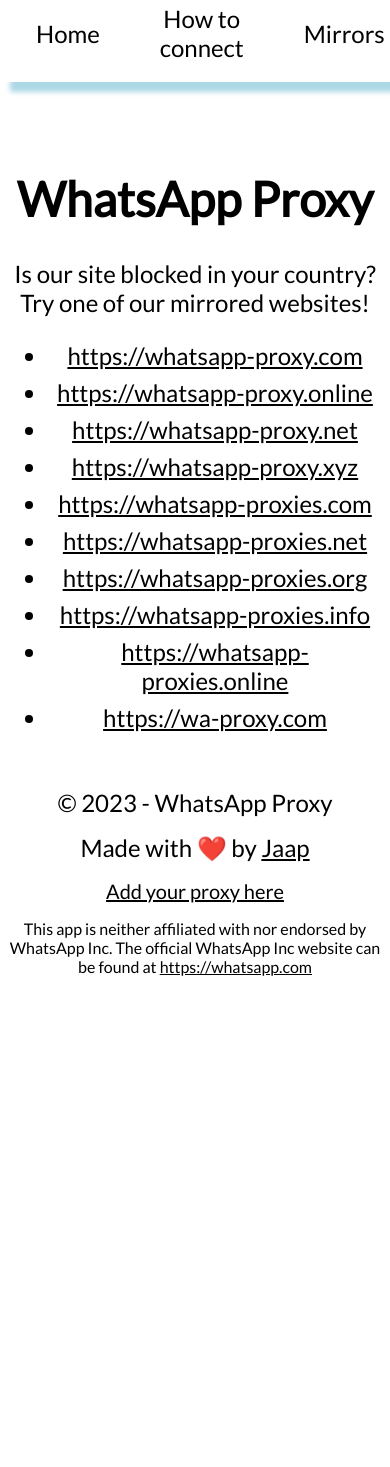
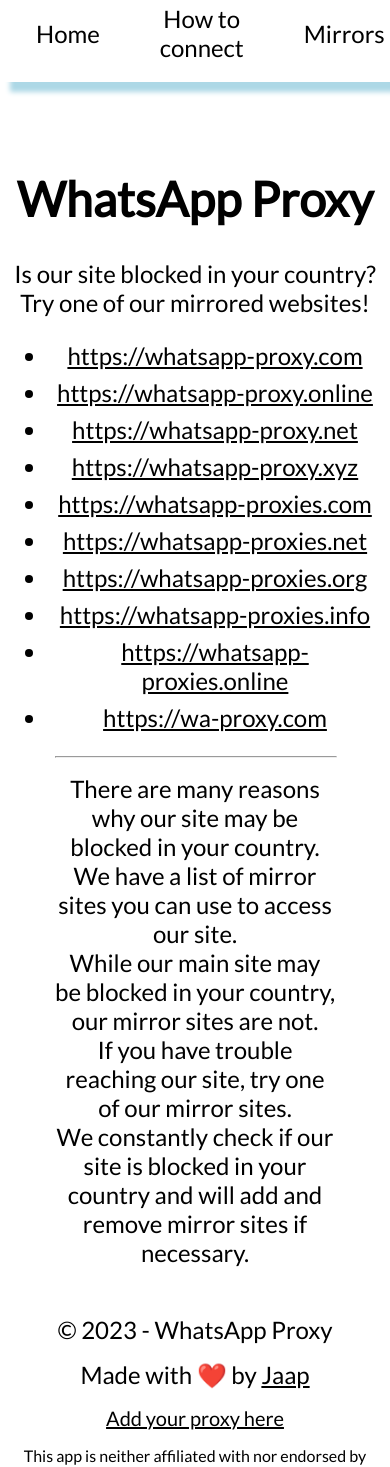
Before and after one commit to WhatsApp-Proxy/whatsapp-proxies-web, a SvelteKit app: page /mirror in a window 390 px wide. Shown: the top 1467 px of the page. Before the commit the page ends 984 px from the top, so only its background shows below. Built offline with nearby package versions, Linux system fonts and the light colour scheme; a web font is replaced by a local one.

Commit message:
SEO tags

```diff
--- a/package.json
+++ b/package.json
@@ -36,6 +36,8 @@
 	"type": "module",
 	"dependencies": {
 		"@lottiefiles/lottie-player": "^1.6.3",
-		"@lottiefiles/svelte-lottie-player": "^0.3.0"
+		"@lottiefiles/svelte-lottie-player": "^0.3.0",
+		"@types/object-hash": "^3.0.2",
+		"object-hash": "^3.0.0"
 	}
 }
--- a/src/app.html
+++ b/src/app.html
@@ -13,23 +13,14 @@
 			href="https://fonts.googleapis.com/css2?family=Lato:ital,wght@0,400;1,900&family=Noto+Color+Emoji&display=swap"
 			rel="stylesheet"
 		/>
-		<title>WhatsApp Proxy | All your WhatsApp Proxies in one place</title>
-		<meta
+		<!-- <title>WhatsApp Proxy | All your WhatsApp Proxies in one place</title> -->
+		<!-- <meta
 			name="description"
 			content="All your WhatsApp Proxies in one place. Using a WhatsApp proxy ensures that you can use WhatsApp anytime, anywhere"
-		/>
+		/> -->
 		<meta name="keywords" content="WhatsApp, proxy, unblock, list, server, address, proxies" />
 		<meta name="author" content="Jaap" />
 		<meta name="viewport" content="width=device-width, initial-scale=1.0" />
-		<meta
-			name="og:title"
-			property="og:title"
-			content="All your WhatsApp Proxies in one place. Using a WhatsApp proxy ensures that you can use WhatsApp anytime, anywhere"
-		/>
-		<meta
-			name="twitter:card"
-			content="All your WhatsApp Proxies in one place. Using a WhatsApp proxy ensures that you can use WhatsApp anytime, anywhere"
-		/>
 
 		<!-- Clarity tracking code for https://whatsapp-proxy.com/ -->
 		<script>
@@ -46,7 +37,6 @@
 				y.parentNode.insertBefore(t, y);
 			})(window, document, 'clarity', 'script', 'famno2h1h0');
 		</script>
-
 		%sveltekit.head%
 	</head>
 
--- /dev/null
+++ b/src/lib/components/SEO/index.svelte
@@ -0,0 +1,28 @@
+<script lang="ts">
+	import website from '$lib/config/website';
+
+	const { author, ogLanguage, siteLanguage, siteShortTitle, siteTitle, siteUrl, githubPage } =
+		website;
+
+	export let metadescription: string;
+	export let slug;
+	export let title;
+
+	const defaultAlt =
+		'picture of a person with long, curly hair, wearing a red had taking a picture with an analogue camera';
+
+	const pageTitle = `${siteTitle} | ${title}`;
+	const url = `${siteUrl}/${slug}`;
+</script>
+
+<svelte:head>
+	<title>{pageTitle}</title>
+	<meta name="description" content={metadescription} />
+	<meta
+		name="robots"
+		content="index, follow, max-snippet:-1, max-image-preview:large, max-video-preview:-1"
+	/>
+	<link rel="canonical" href={url} />
+	<meta name="og:title" property="og:title" content={metadescription} />
+	<meta name="twitter:card" content={metadescription} />
+</svelte:head>
--- /dev/null
+++ b/src/lib/config/website.ts
@@ -0,0 +1,16 @@
+const website = {
+	author: 'GardenSnakes',
+	ogLanguage: 'en_US',
+	siteLanguage: 'en-US',
+	siteTitle: 'WhatsApp Proxy',
+	siteShortTitle: 'WhatsApp Proxy',
+	description:
+		'All your WhatsApp Proxies in one place. Using a WhatsApp proxy ensures that you can use WhatsApp anytime, anywhere',
+	siteUrl: 'https://whatsapp-proxy.com',
+	backgroundColor: '#1b4079',
+	themeColor: '#d62828',
+	contactEmail: 'contact@whatsapp-proxy.com',
+	githubPage: 'https://github.com/WhatsApp-Proxy'
+};
+
+export { website as default };
--- a/src/routes/mirror/+page.svelte
+++ b/src/routes/mirror/+page.svelte
@@ -2,12 +2,19 @@
 	import Footer from '$lib/components/footer/footer.svelte';
 	import Navbar from '$lib/components/navbar/navbar.svelte';
 	import { MirrorSiteList } from '$lib/const/mirrorList';
+	import SEO from '$lib/components/SEO/index.svelte';
 	import { onMount } from 'svelte';
 	onMount(async () => {
 		await import('@lottiefiles/lottie-player');
 	});
+	const SEOTags = {
+		metadescription: 'Is our main site blocked in your country? Try one of our mirrored websites!',
+		slug: 'mirror',
+		title: 'Mirror sites'
+	};
 </script>
 
+<SEO {...SEOTags} />
 <Navbar />
 <div class="content">
 	<lottie-player
@@ -28,6 +35,17 @@
 				<li class="mirrorItem"><a href={mirror}>{mirror}</a></li>
 			{/each}
 		</ul>
+	</div>
+	<div class="mirrorDescription">
+		<hr />
+		<p class="defaultFont">
+			There are many reasons why our site may be blocked in your country. We have a list of mirror
+			sites you can use to access our site.
+			<br />While our main site may be blocked in your country, our mirror sites are not.
+			<br />If you have trouble reaching our site, try one of our mirror sites.
+			<br />We constantly check if our site is blocked in your country and will add and remove
+			mirror sites if necessary.
+		</p>
 	</div>
 </div>
 <div class="footerComponent">
@@ -74,6 +92,27 @@
 		margin: 0.5rem 0;
 	}
 
+	.mirrorDescription {
+		display: flex;
+		flex-direction: column;
+		align-items: center;
+		justify-content: center;
+		background-color: white;
+		width: 50%;
+		text-align: center;
+	}
+
+	.mirrorDescription hr {
+		width: 100%;
+	}
+
+	.mirrorDescription p {
+		font-size: 1.5rem;
+		font-weight: 500;
+		color: #000;
+		margin: 0.5rem 0;
+	}
+
 	@media only screen and (max-width: 810px) {
 		.content {
 			margin-left: 0.5em;
@@ -81,5 +120,11 @@
 			text-align: center;
 			margin-bottom: 1em;
 		}
+		.mirrorDescription hr {
+			width: 100%;
+		}
+		.mirrorDescription {
+			width: 75%;
+		}
 	}
 </style>
```
Also changed, not shown: src/routes/+page.svelte (+10 -7 lines), src/routes/how-to-connect/+page.svelte (+16 -0 lines), 1 other file (tests, documents, lock files or other folders).
